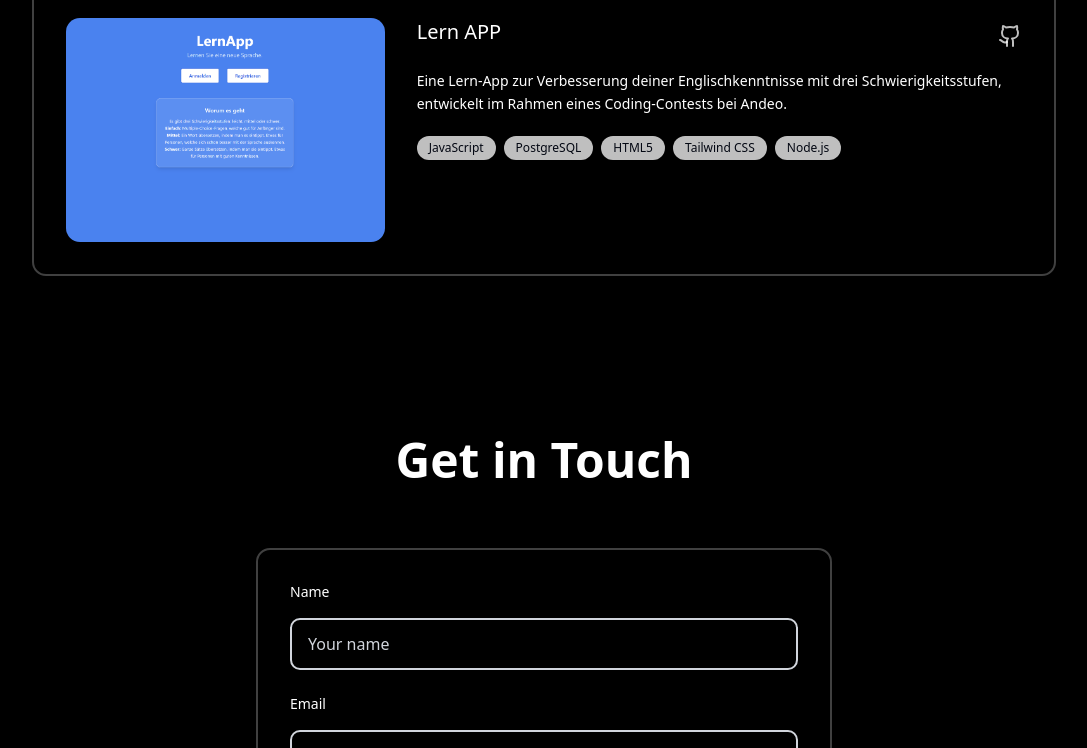
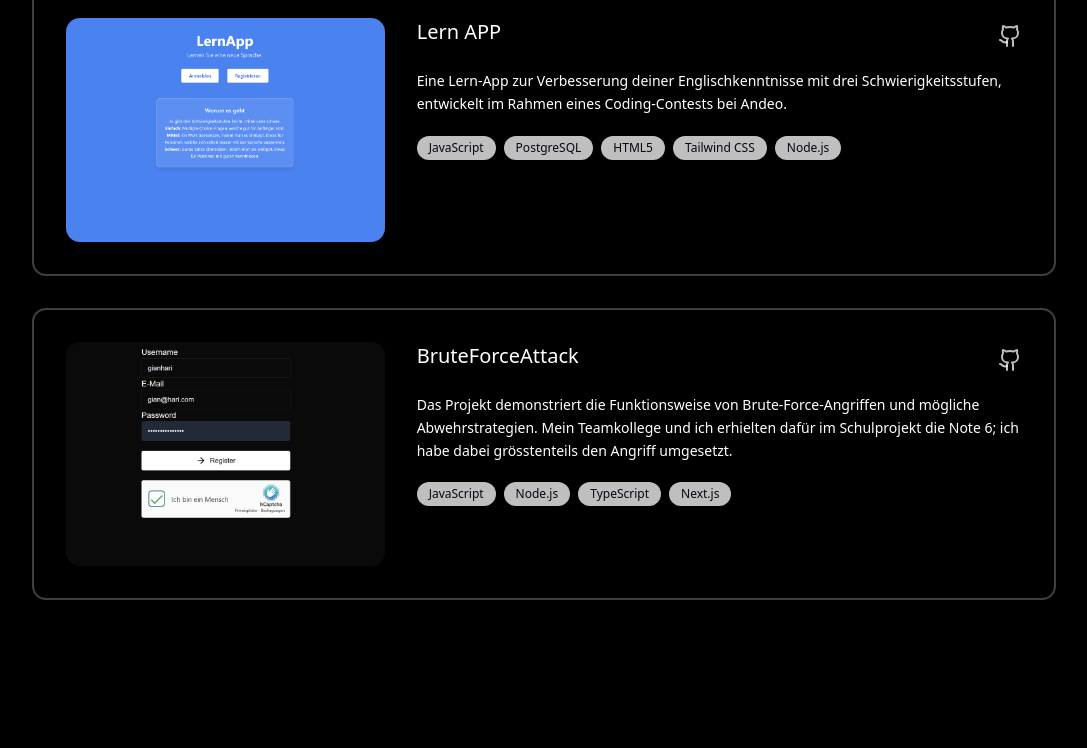
Before and after one commit to Hari-Gian/PortfolioWebseite, a Next.js app: page / in a window 1280 px wide. Shown: the part 4708-5456 px from the top of the page, without its empty margins (96-1183 px from the left). Built offline with nearby package versions, Linux system fonts and the light colour scheme.

Commit message:
BruteForceAttack projekt hinzugefügt

```diff
--- a/WebseiteKomponenten/projects.tsx
+++ b/WebseiteKomponenten/projects.tsx
@@ -59,6 +59,13 @@ export default function Projects() {
             technologies: ["JavaScript", "PostgreSQL", "HTML5", "Tailwind CSS", "Node.js"],
             github: "https://github.com/Hari-Gian/LernApp",
             live: ""
+        },
+        {
+            title: "BruteForceAttack",
+            description: "Das Projekt demonstriert die Funktionsweise von Brute-Force-Angriffen und mögliche Abwehrstrategien. Mein Teamkollege und ich erhielten dafür im Schulprojekt die Note 6; ich habe dabei grösstenteils den Angriff umgesetzt.",
+            image: "/BruteForcepicture.png",
+            technologies: ["JavaScript", "Node.js", "TypeScript", "Next.js"],
+            github: "https://github.com/Hari-Gian/BruteForceAttack",
         }
     ];
 
```
Also changed, not shown: public/bruteforcepicture.png (added).
